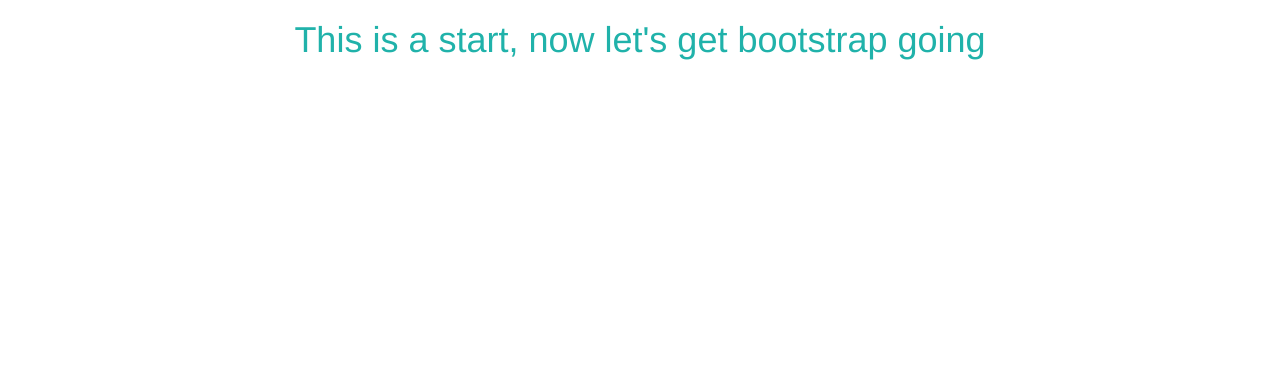
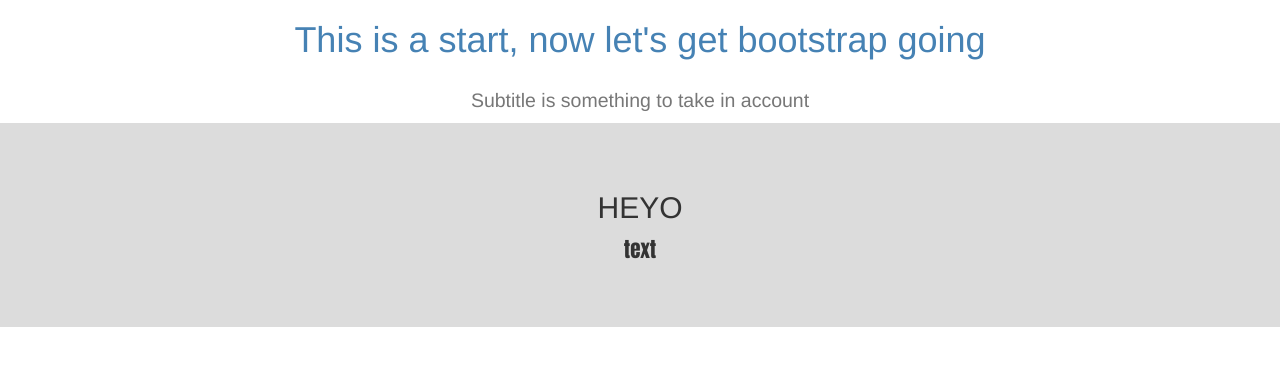
Before and after one commit to as43z/HTML-Bootstrap-Github-API, a plain HTML site: page index.html in a window 1280 px wide. Drawn offline with nearby package versions, Linux system fonts and the light colour scheme.

Commit message:
test with bootstrap and css, making both happen

```diff
--- a/index.html
+++ b/index.html
@@ -4,8 +4,17 @@
         <title>RESIZE ME!</title>
         <link rel="stylesheet" href="https://maxcdn.bootstrapcdn.com/bootstrap/3.4.1/css/bootstrap.min.css">
         <link rel="stylesheet" href="styles.css">
+        <meta name="viewport" content="width=device-width, initial-scale=1">
+        <meta charset="utf-8">
     </head>
     <body>
         <h1> This is a start, now let's get bootstrap going </h1>
+        <h2><small>Subtitle is something to take in account</small></h2>
+
+        <div class="jumbotron">
+            <h2>HEYO</h2>
+            <p class="text-center">text</p>
+        </div>
+
     </body>
 </html>
--- a/styles.css
+++ b/styles.css
@@ -1,4 +1,13 @@
 h1{
     text-align: center;
-    color:lightseagreen;
+    color:steelblue;
 }
+h2{
+    text-align: center;
+}
+.jumbotron{
+    background-color: gainsboro;
+}
+.text-center{
+    font-family: Impact, Haettenschweiler, 'Arial Narrow Bold', sans-serif;
+}
```
